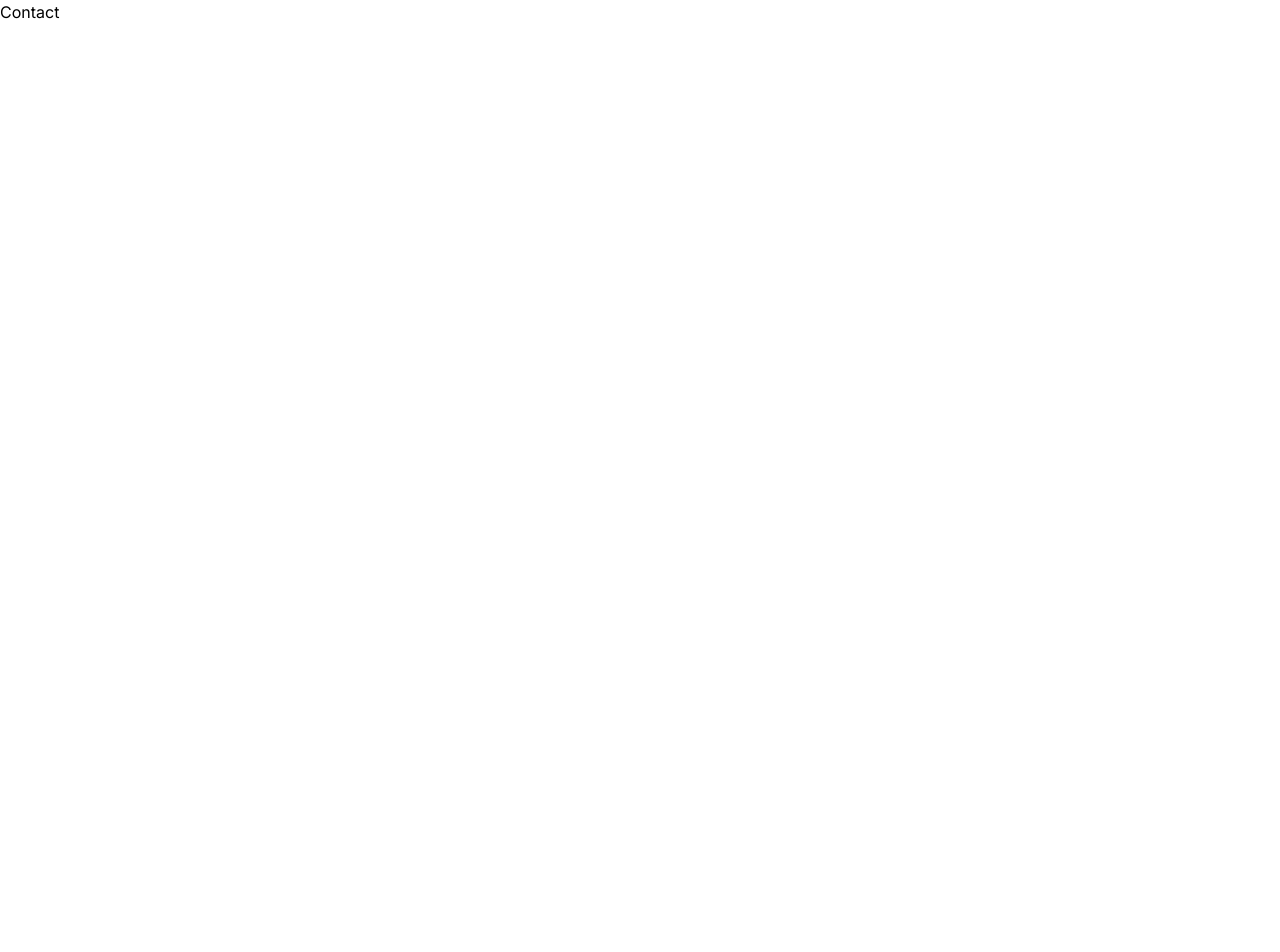
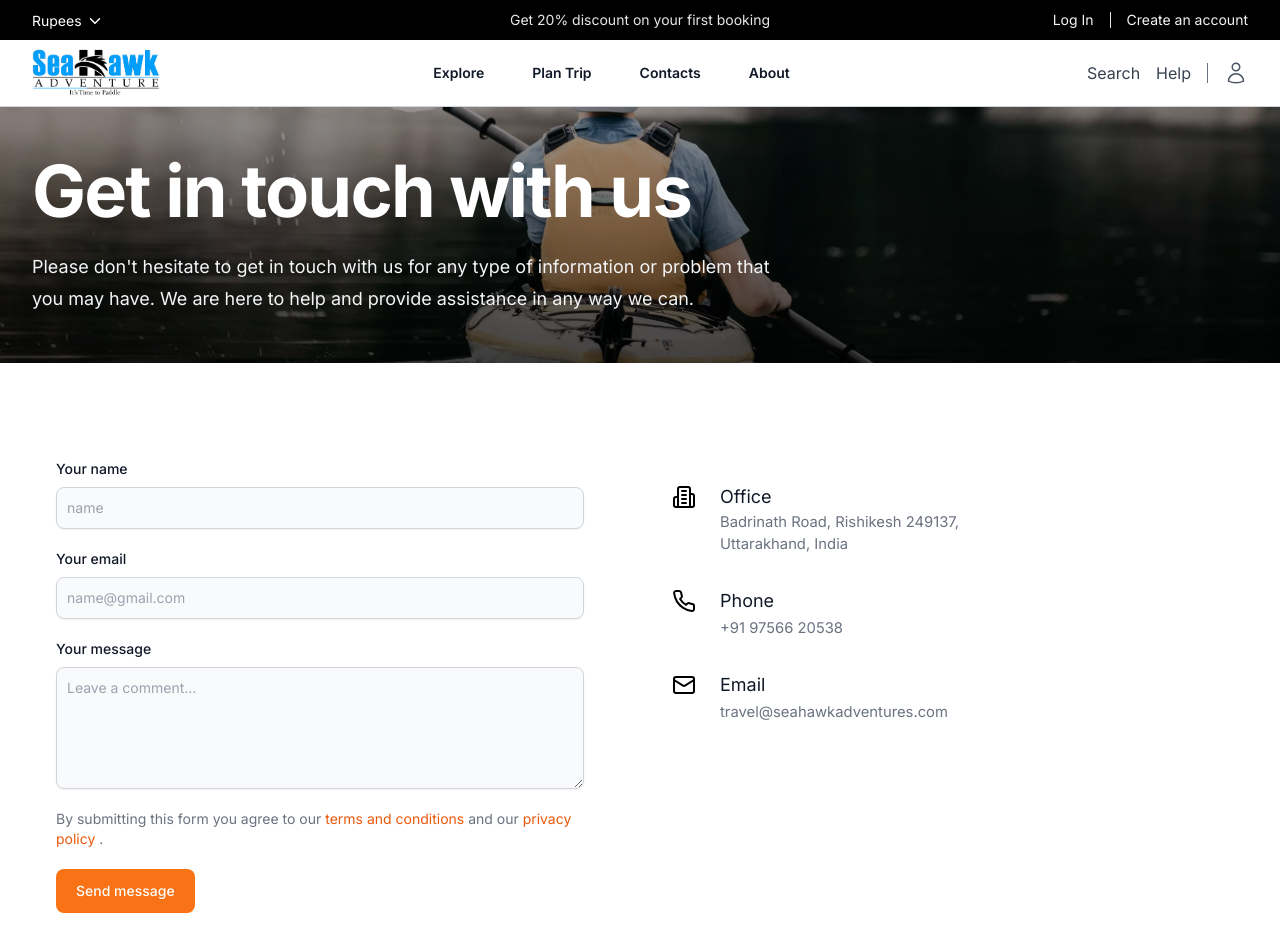
Before and after one commit to in-deepaknegi/seahawkadventures, a Next.js app: page /contacts in a window 1280 px wide. Shown: the top 952 px of the page. Before the commit the page ends 800 px from the top, so only its background shows below. Built offline with nearby package versions, Linux system fonts and the light colour scheme.

Commit message:
updated contacts page

```diff
--- a/app/contacts/page.tsx
+++ b/app/contacts/page.tsx
@@ -1,5 +1,9 @@
 import React from 'react'
 import type { Metadata } from 'next'
+import Navbar from '@/components/Navbar';
+import Footer from '@/components/Footer';
+import Form from '@/components/contact/Form';
+import Hero from '@/components/contact/Hero';
 
 export const metadata: Metadata = {
     title: 'Contact',
@@ -8,7 +12,14 @@ export const metadata: Metadata = {
 
 const page = () => {
     return (
-        <div>Contact</div>
+        <>
+            <Navbar />
+            <main>
+                <Hero />
+                <Form />
+            </main>
+            <Footer />
+        </>
     )
 }
 
--- a/app/globals.css
+++ b/app/globals.css
@@ -24,4 +24,12 @@
   ::-webkit-scrollbar-corner {
     background: #f1f1f1; /* color of the scrollbar corner */
   }
+
+  .form label {
+    @apply block mb-2 text-sm font-medium text-gray-900;
+  }
+  .form input,
+  textarea {
+    @apply shadow-sm bg-gray-50 border border-gray-300 text-gray-900 text-sm rounded-lg block w-full p-2.5;
+  }
 }
--- /dev/null
+++ b/components/contact/Form.jsx
@@ -0,0 +1,82 @@
+import React from 'react'
+
+const Form = () => {
+    return (
+        <section className='isolate relative'>
+            <div className='mx-auto grid max-w-7xl grid-cols-1 lg:grid-cols-2'>
+                <form className="form space-y-5 max-w-xl px-6 mx-auto my-10 lg:my-24">
+                    <div>
+                        <label htmlFor="name" >Your name</label>
+                        <input
+                            type="name"
+                            id="name"
+                            placeholder="name" required />
+                    </div>
+                    <div>
+                        <label htmlFor="email" >Your email</label>
+                        <input
+                            type="email"
+                            id="email"
+                            placeholder="name@gmail.com"
+                            required />
+                    </div>
+                    <div className="sm:col-span-2">
+                        <label htmlFor="message" >Your message</label>
+                        <textarea
+                            id="message"
+                            rows="5"
+                            placeholder="Leave a comment..."></textarea>
+                    </div>
+                    <p className='text-sm text-gray-500'>
+                        By submitting this form you agree to our
+                        <span className='text-orange-600'>
+                            <a href="#"> terms and conditions </a>
+                        </span>
+                        and our
+                        <span className='text-orange-600'>
+                            <a href="#"> privacy policy </a>
+                        </span>.
+                    </p>
+                    <button type="submit" className="py-3 px-5 text-sm font-medium text-center bg-orange-500 text-white rounded-lg sm:w-fit focus:ring-4 focus:outline-none focus:ring-primary-300">Send message</button>
+                </form>
+
+                <div className='relative mb-20 mt-0 px-6 lg:mb-0 lg:mt-20 lg:px-8'>
+                    <div className='mx-auto max-w-xl lg:mx-0 lg:max-w-lg'>
+
+                        <div className='mt-10 text-gray-500 space-y-8'>
+                            <div className=''>
+                                <div className='flex gap-6'>
+                                    <svg xmlns="http://www.w3.org/2000/svg" width="24" height="24" viewBox="0 0 24 24" fill="none" stroke="currentColor" strokeWidth="2" strokeLinecap="round" strokeLinejoin="round" className='text-black my-auto'><path d="M6 22V4a2 2 0 0 1 2-2h8a2 2 0 0 1 2 2v18Z" /><path d="M6 12H4a2 2 0 0 0-2 2v6a2 2 0 0 0 2 2h2" /><path d="M18 9h2a2 2 0 0 1 2 2v9a2 2 0 0 1-2 2h-2" /><path d="M10 6h4" /><path d="M10 10h4" /><path d="M10 14h4" /><path d="M10 18h4" /></svg>
+                                    <div className='text-lg text-gray-900'>Office</div>
+                                </div>
+                                <div className='ml-12 text-[0.925rem]'>
+                                    Badrinath Road, Rishikesh 249137, <br /> Uttarakhand, India
+                                </div>
+                            </div>
+                            <div className=''>
+                                <div className='flex gap-6'>
+                                    <svg xmlns="http://www.w3.org/2000/svg" width="24" height="24" viewBox="0 0 24 24" fill="none" stroke="currentColor" strokeWidth="2" strokeLinecap="round" strokeLinejoin="round" className='text-black my-auto'><path d="M22 16.92v3a2 2 0 0 1-2.18 2 19.79 19.79 0 0 1-8.63-3.07 19.5 19.5 0 0 1-6-6 19.79 19.79 0 0 1-3.07-8.67A2 2 0 0 1 4.11 2h3a2 2 0 0 1 2 1.72 12.84 12.84 0 0 0 .7 2.81 2 2 0 0 1-.45 2.11L8.09 9.91a16 16 0 0 0 6 6l1.27-1.27a2 2 0 0 1 2.11-.45 12.84 12.84 0 0 0 2.81.7A2 2 0 0 1 22 16.92z" /></svg>
+                                    <div className='text-lg text-gray-900'>Phone</div>
+                                </div>
+
+                                <a href="tel:+91 97566 20538" className='ml-12 text-[0.925rem]'>+91 97566 20538</a>
+                            </div>
+                            <div className=''>
+                                <div className='flex gap-6'>
+                                    <svg xmlns="http://www.w3.org/2000/svg" width="24" height="24" viewBox="0 0 24 24" fill="none" stroke="currentColor" strokeWidth="2" strokeLinecap="round" strokeLinejoin="round" className='text-black my-auto'><rect width="20" height="16" x="2" y="4" rx="2" /><path d="m22 7-8.97 5.7a1.94 1.94 0 0 1-2.06 0L2 7" /></svg>
+                                    <div className='text-lg text-gray-900'>Email</div>
+                                </div>
+
+                                <a href="mailto:anjaanbackpackers@gmail.com" className='ml-12 text-[0.925rem]'>
+                                    travel@seahawkadventures.com
+                                </a>
+                            </div>
+                        </div>
+                    </div>
+                </div>
+            </div>
+        </section>
+    )
+}
+
+export default Form
--- /dev/null
+++ b/components/contact/Hero.jsx
@@ -0,0 +1,65 @@
+'use client'
+import React from 'react'
+import Image from 'next/image'
+import Rafting2 from '@/public/rafting2.WEBP'
+
+import AOS from 'aos';
+import 'aos/dist/aos.css'
+import { useEffect } from 'react';
+
+const features = [
+    {
+        name: 'Safety',
+        description: 'Your safety is our top priority. We provide experienced guides and top-quality equipment.',
+        svg: (<svg xmlns="http://www.w3.org/2000/svg" width="24" height="24" viewBox="0 0 24 24" fill="none" stroke="currentColor" strokeWidth="2" strokeLinecap="round" strokeLinejoin="round"><path d="m8 3 4 8 5-5 5 15H2L8 3z" /><path d="M4.14 15.08c2.62-1.57 5.24-1.43 7.86.42 2.74 1.94 5.49 2 8.23.19" /></svg>),
+        delay: 700,
+    },
+    {
+        name: 'Adventure.',
+        description: "Get your adrenaline pumping as you conquer the thrilling rapids of the Ganga.",
+        svg: (<svg xmlns="http://www.w3.org/2000/svg" width="24" height="24" viewBox="0 0 24 24" fill="none" stroke="currentColor" strokeWidth="2" strokeLinecap="round" strokeLinejoin="round"><path d="m12 3-1.912 5.813a2 2 0 0 1-1.275 1.275L3 12l5.813 1.912a2 2 0 0 1 1.275 1.275L12 21l1.912-5.813a2 2 0 0 1 1.275-1.275L21 12l-5.813-1.912a2 2 0 0 1-1.275-1.275L12 3Z" /><path d="M5 3v4" /><path d="M19 17v4" /><path d="M3 5h4" /><path d="M17 19h4" /></svg>),
+        delay: 500,
+    },
+    {
+        name: 'Unforgettable Experiences',
+        description: 'Immerse yourself in the breathtaking scenery as you paddle through crystal-clear waters.',
+        svg: (<svg xmlns="http://www.w3.org/2000/svg" width="24" height="24" viewBox="0 0 24 24" fill="none" stroke="currentColor" strokeWidth="2" strokeLinecap="round" strokeLinejoin="round"><circle cx="12" cy="12" r="8" /><path d="M12 2v7.5" /><path d="m19 5-5.23 5.23" /><path d="M22 12h-7.5" /><path d="m19 19-5.23-5.23" /><path d="M12 14.5V22" /><path d="M10.23 13.77 5 19" /><path d="M9.5 12H2" /><path d="M10.23 10.23 5 5" /><circle cx="12" cy="12" r="2.5" /></svg>),
+        delay: 500,
+    },
+    {
+        name: 'Expert Guides',
+        description: 'Our knowledgeable guides will ensure your safety and provide fascinating insights along the way.',
+        svg: (<svg xmlns="http://www.w3.org/2000/svg" width="24" height="24" viewBox="0 0 24 24" fill="none" stroke="currentColor" strokeWidth="2" strokeLinecap="round" strokeLinejoin="round"><path d="M4 19.5v-15A2.5 2.5 0 0 1 6.5 2H20v20H6.5a2.5 2.5 0 0 1 0-5H20" /><circle cx="10" cy="8" r="2" /><path d="m20 13.7-2.1-2.1c-.8-.8-2-.8-2.8 0L9.7 17" /></svg>),
+        delay: 700,
+    },
+]
+
+const Hero = () => {
+    useEffect(() => {
+        AOS.init();
+      })
+    return (
+        <>
+            <section className='relative isolate overflow-hidden bg-white'
+                style={{
+                    backgroundImage: "url('/kayak2.WEBP')",
+                    backgroundPosition: 'center',
+                    backgroundSize: 'cover',
+                    // backgroundAttachment: 'fixed',
+                }}>
+                <div className='absolute w-full h-full z-[-9] bg-gradient-to-b from-black/30 to-black/70'></div>
+
+                <div className='mx-auto max-w-7xl py-12 px-6 lg:px-8 flex flex-col gap-y-6 justify-between'>
+                    <h2 className='text-4xl font-bold tracking-tight text-white sm:text-7xl'>
+                    Get in touch with us
+                    </h2>
+                    <p className='my-auto text-lg leading-8 max-w-3xl text-gray-100'>
+                    Please don&apos;t hesitate to get in touch with us for any type of information or problem that you may have. We are here to help and provide assistance in any way we can.
+                    </p>
+                </div>
+            </section>
+        </>
+    )
+}
+
+export default Hero
```
Also changed, not shown: app/robots.txt, 1 other file (tests, documents, lock files or other folders).
